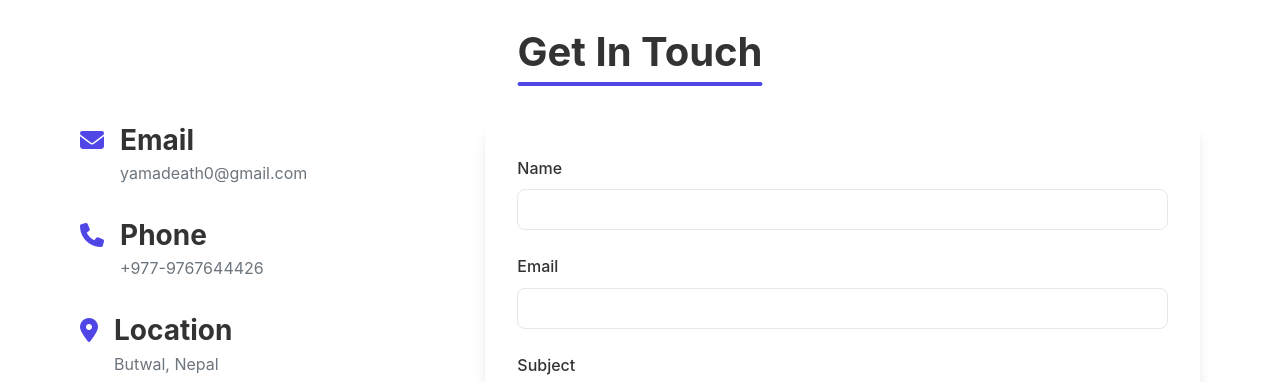
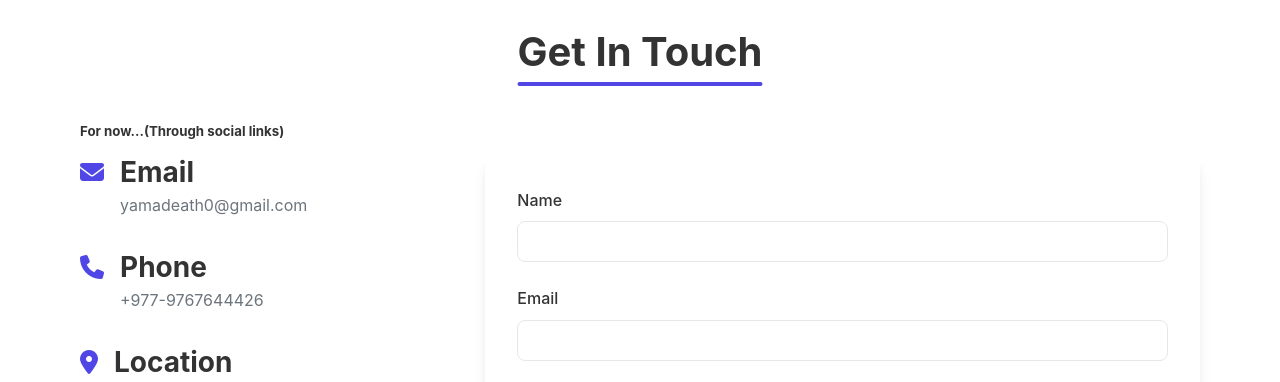
Before and after one commit to bishabadkri/bishnuportfolio, a plain HTML site: page index.html in a window 1280 px wide. Shown: the part 5620-6002 px from the top of the page. Drawn offline with Linux system fonts and the light colour scheme.

Commit message:
Update index.html

```diff
--- a/index.html
+++ b/index.html
@@ -333,6 +333,7 @@
   <section id="contact" class="contact">
     <div class="container">
       <h2 class="section-title">Get In Touch</h2>
+      <h5>For now...(Through social links)</h5>
       <div class="contact-content">
         <div class="contact-info">
           <div class="contact-item">
```
